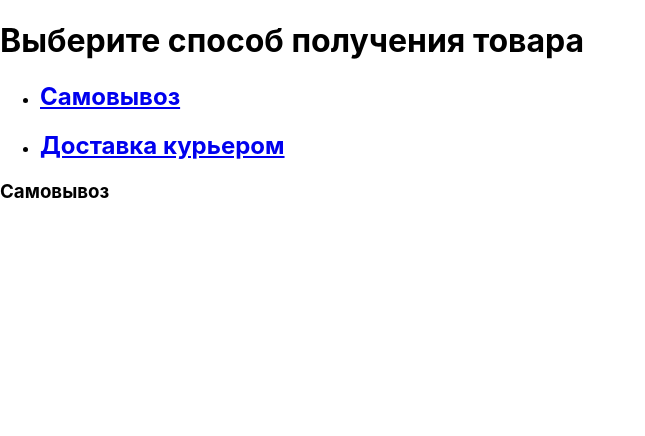
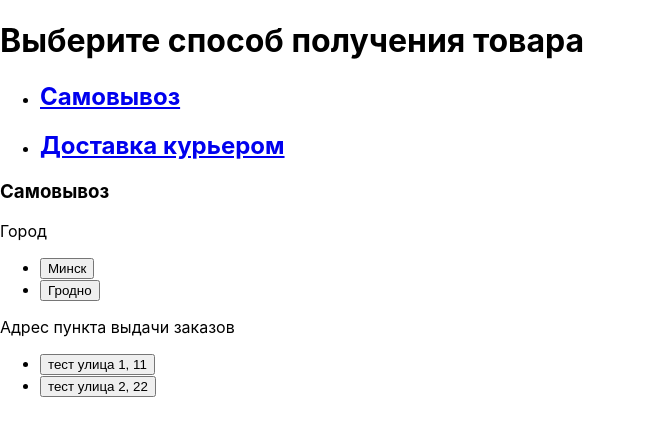
Before and after one commit to eich47/receiving-products, a React (Create React App) app: page / in a window 1280 px wide. Shown: the top 436 px of the page, without its empty margins (0-645 px from the left). Built offline with nearby package versions, Linux system fonts and the light colour scheme.

Commit message:
выбор адресса для самовывоза

```diff
--- a/src/App.js
+++ b/src/App.js
@@ -4,10 +4,13 @@ import {BrowserRouter, Link, Route, Switch} from 'react-router-dom'
 import Choice from './component/Сhoice'
 import Delivery from './component/Delivery'
 import PickUp from './component/PickUp'
+import {Provider} from 'react-redux'
+import store from './store'
 
 function App() {
   return (
     <div>
+      <Provider store={store}>
         <BrowserRouter>
           <h1>Выберите способ получения товара</h1>
           <ul>
@@ -32,6 +35,7 @@ function App() {
             <Route path="*">404</Route>
           </Switch>
         </BrowserRouter>
+      </Provider>
     </div>
   )
 }
--- a/src/component/PickUp.jsx
+++ b/src/component/PickUp.jsx
@@ -1,10 +1,14 @@
 import React from 'react'
 import SectionTitle from './SectionTitle'
+import Selector from './selector/Selector'
+import SelectorStreetHouse from './selector/SelectorStreetHouse'
 
 const PickUp = () => {
   return (
     <div>
       <SectionTitle title={`Самовывоз`} />
+      <Selector title={`Город`} />
+      <SelectorStreetHouse title={`Адрес пункта выдачи заказов`} />
     </div>
   )
 }
--- /dev/null
+++ b/src/component/selector/Selector.jsx
@@ -0,0 +1,41 @@
+import React from 'react'
+import {connect} from 'react-redux'
+import {citySelector} from './selector.selector'
+import * as selectorActions from './selector.action'
+
+class Selector extends React.Component {
+  componentDidMount() {
+    this.props.fetchCityData()
+  }
+
+  render() {
+    const {cityData, title, setSelectedCity} = this.props
+    return (
+      <div>
+        {title}
+        <ul>
+          {cityData.map((city) => (
+            <li key={city} onClick={() => setSelectedCity(city)}>
+              <button type="button">{city}</button>
+            </li>
+          ))}
+        </ul>
+      </div>
+    )
+  }
+}
+
+const mapState = (state) => {
+  return {
+    cityData: citySelector(state),
+  }
+}
+
+const mapDispatch = {
+  fetchCityData: selectorActions.fetchCityData,
+  setSelectedCity: selectorActions.setSelectedCity,
+}
+
+const connector = connect(mapState, mapDispatch)
+
+export default connector(Selector)
--- /dev/null
+++ b/src/component/selector/SelectorStreetHouse.jsx
@@ -0,0 +1,45 @@
+import React from 'react'
+import {connect} from 'react-redux'
+import {selectAddressByCity} from './selector.selector'
+import * as selectorActions from './selector.action'
+
+class SelectorStreetHouse extends React.Component {
+  render() {
+    const {title, addressData, setStreetHouse} = this.props
+    if (addressData === null) {
+      return null
+    }
+    return (
+      <div>
+        {title}
+        <ul>
+          {addressData.map((loc) => (
+            <li
+              key={loc.id}
+              onClick={() => {
+                setStreetHouse(loc.id)
+              }}
+            >
+              <button type="button">
+                {loc.address.city.street}, {loc.address.city.house}
+              </button>
+            </li>
+          ))}
+        </ul>
+      </div>
+    )
+  }
+}
+
+const mapState = (state) => {
+  return {
+    addressData: selectAddressByCity(state),
+  }
+}
+const mapDispatch = {
+  setStreetHouse: selectorActions.setSelectedStreetHouse,
+}
+
+const connector = connect(mapState, mapDispatch)
+
+export default connector(SelectorStreetHouse)
--- /dev/null
+++ b/src/component/selector/selector.action.js
@@ -0,0 +1,47 @@
+import {getCityData} from './selector.gateway'
+
+export const CITY_RECEIVED = 'SELECTOR/CITY_RECEIVED'
+export const GET_ADDRESS_BY_CITY = 'SELECTOR/GET_ADDRESS_BY_CITY'
+export const SET_SELECTED_CITY = 'SELECTOR/SET_SELECTED_CITY'
+export const SET_SELECTED_STREET_HOUSE = 'SELECTOR/SET_SELECTED_STREET_HOUSE'
+
+//помесить города в стор
+export const cityReceived = (cityData) => {
+  return {
+    type: CITY_RECEIVED,
+    payload: {
+      addressData: cityData,
+    },
+  }
+}
+
+//получить города
+export const fetchCityData = () => {
+  return function (dispatch, getState) {
+    const {selectedCity} = getState().selector
+    getCityData().then((cityData) => {
+      dispatch(cityReceived(cityData))
+      dispatch(setSelectedCity(selectedCity))
+    })
+  }
+}
+
+//задать город для которого будут выводиться адреса
+export const setSelectedCity = (city) => {
+  return {
+    type: SET_SELECTED_CITY,
+    payload: {
+      city,
+    },
+  }
+}
+
+//установить выбраный адресс (улица и дом)
+export const setSelectedStreetHouse = (addressId) => {
+  return {
+    type: SET_SELECTED_STREET_HOUSE,
+    payload: {
+      addressId,
+    },
+  }
+}
--- /dev/null
+++ b/src/component/selector/selector.gateway.js
@@ -0,0 +1,34 @@
+import {mappingAddress} from './utils/addressMapper'
+
+const addressData = [
+  {
+    id: 1,
+    city: 'Минск',
+    street: 'тест улица 1',
+    house: '11',
+  },
+  {
+    id: 2,
+    city: 'Минск',
+    street: 'тест улица 2',
+    house: 22,
+  },
+  {
+    id: 3,
+    city: 'Гродно',
+    street: 'тест улица 10',
+    house: 101,
+  },
+  {
+    id: 4,
+    city: 'Гродно',
+    street: 'тест улица 11',
+    house: 101,
+  },
+]
+
+export const getCityData = () => {
+  return Promise.resolve(addressData).then((apiData) => {
+    return mappingAddress(apiData)
+  })
+}
--- /dev/null
+++ b/src/component/selector/selector.reducer.js
@@ -0,0 +1,54 @@
+import {
+  CITY_RECEIVED,
+  SET_SELECTED_CITY,
+  SET_SELECTED_STREET_HOUSE,
+} from './selector.action'
+
+const initialData = {
+  addressData: [],
+  selectedCity: null,
+  selectedFullAddress: null, //город, улица, дом
+}
+
+const selectorReducer = (state = initialData, action) => {
+  switch (action.type) {
+    case CITY_RECEIVED: {
+      return {
+        ...state,
+        addressData: state.addressData.concat(action.payload.addressData),
+      }
+    }
+    case SET_SELECTED_CITY: {
+      const newSelectedCity =
+        state.selectedCity === null
+          ? state.addressData[0]
+            ? state.addressData[0].city
+            : null
+          : action.payload.city
+
+      return {
+        ...state,
+        selectedCity: newSelectedCity,
+      }
+    }
+    case SET_SELECTED_STREET_HOUSE: {
+      const locationId = action.payload.addressId
+      const {addressData} = state
+      const newSelectedStreetHouse = addressData.filter((address) => {
+        if (address.id === locationId) {
+          return address
+        } else {
+          return false
+        }
+      })
+      return {
+        ...state,
+        selectedFullAddress: newSelectedStreetHouse,
+      }
+    }
+    default:
+      return state
+  }
+}
+
+export default selectorReducer
--- /dev/null
+++ b/src/component/selector/selector.selector.js
@@ -0,0 +1,22 @@
+//получуть все годода в которых есть доставка
+export const citySelector = (state) => {
+  const city = state.selector.addressData.map((data) => {
+    return data.city
+  })
+  const citiesWithoutDuplicate = [...new Set(city)]
+  return citiesWithoutDuplicate
+}
+
+//выбрать адресса относящиеся к выбранному городу
+export const selectAddressByCity = (state) => {
+  const {selectedCity, addressData} = state.selector
+
+  if (selectedCity === null) {
+    console.log('selectedCity === null')
+    return null
+  }
+
+  return addressData.filter((loc) => {
+    return loc.city === selectedCity
+  })
+}
--- /dev/null
+++ b/src/component/selector/utils/addressMapper.js
@@ -0,0 +1,27 @@
+// const mapping = {
+//   id: 'number',
+//   city: 'string',
+//   address: {
+//     city: {
+//       street: 'string',
+//       house: 'number',
+//     },
+//   },
+// }
+export const mappingAddress = (dataApi) => {
+  const result = []
+  dataApi.forEach((item) => {
+    const address = {
+      id: item.id,
+      city: item.city,
+      address: {
+        city: {
+          street: item.street,
+          house: item.house,
+        },
+      },
+    }
+    result.push(address)
+  })
+  return result
+}
--- a/src/store.js
+++ b/src/store.js
@@ -1,10 +1,11 @@
 import {applyMiddleware, combineReducers, compose, createStore} from 'redux'
 import thunk from 'redux-thunk'
+import selectorReducer from './component/selector/selector.reducer'
 
 const composeEnhancers = window.__REDUX_DEVTOOLS_EXTENSION_COMPOSE__ || compose
 
 const reducer = combineReducers({
-  //some reducer here
+  selector: selectorReducer,
 })
 
 const enchancer = composeEnhancers(applyMiddleware(thunk))
```
Lines whose indentation alone changed are shown as unchanged.
